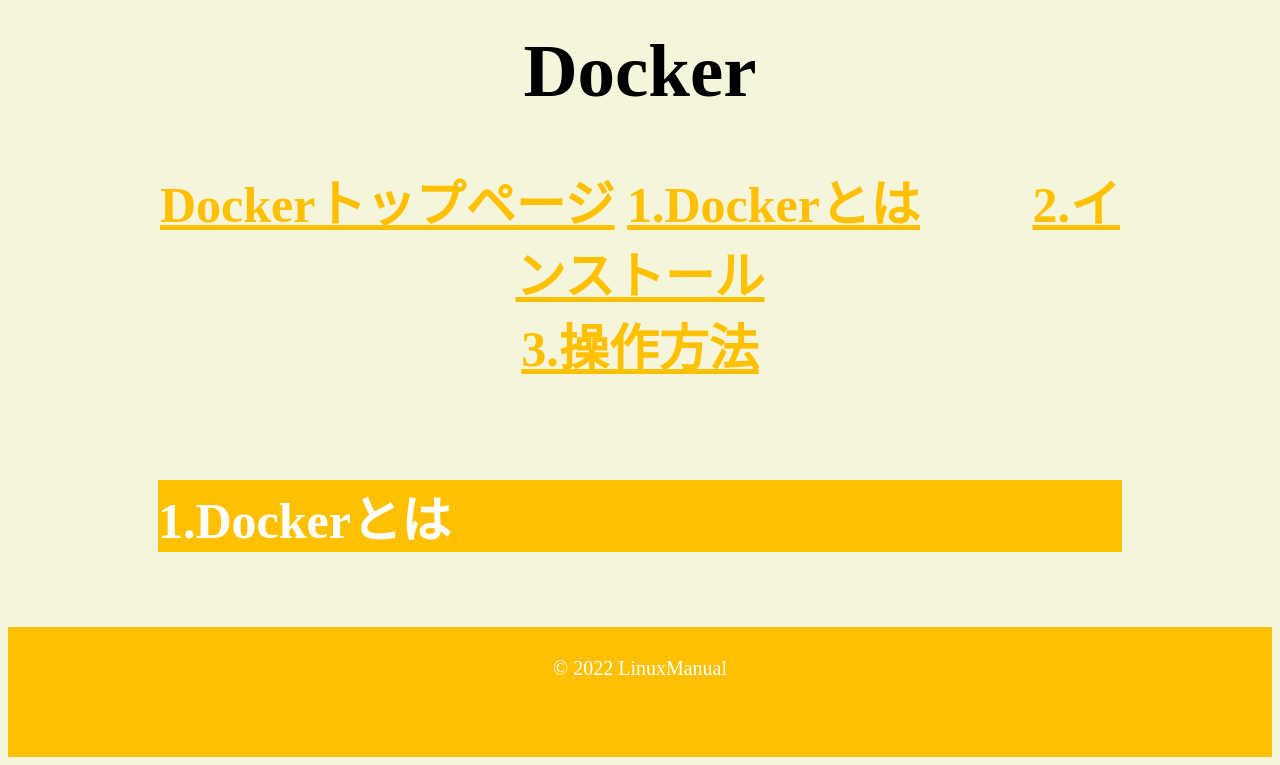
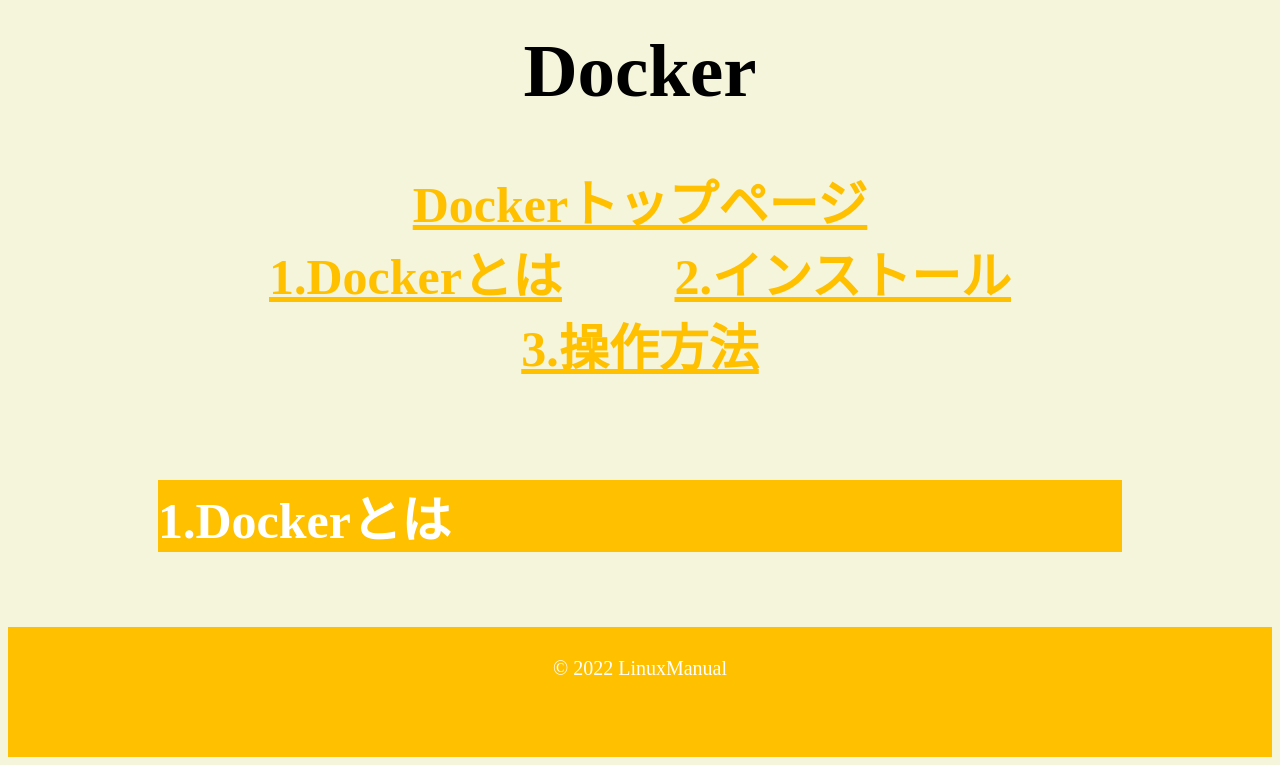
Before and after one commit to yuito723/linuxmanual, a plain HTML site: page manual/docker/1.html in a window 1280 px wide. Shown: the part 105-870 px from the top of the page. Drawn offline with Linux system fonts and the light colour scheme.

Commit message:
2022/5/1

```diff
--- a/manual/docker/1.html
+++ b/manual/docker/1.html
@@ -28,7 +28,7 @@
     </div>
     <div class="side-blank">
       <h1>Docker</h1>
-      <h2><a class="link" href="./">Dockerトップページ</a>
+      <h2><a class="link" href="./">Dockerトップページ</a><br>
           <a class="link" href="./1.html">1.Dockerとは</a>
           　　<a class="link" href="./2.html">2.インストール</a><br>
           <a class="link" href="./3.html">3.操作方法</a>
```
